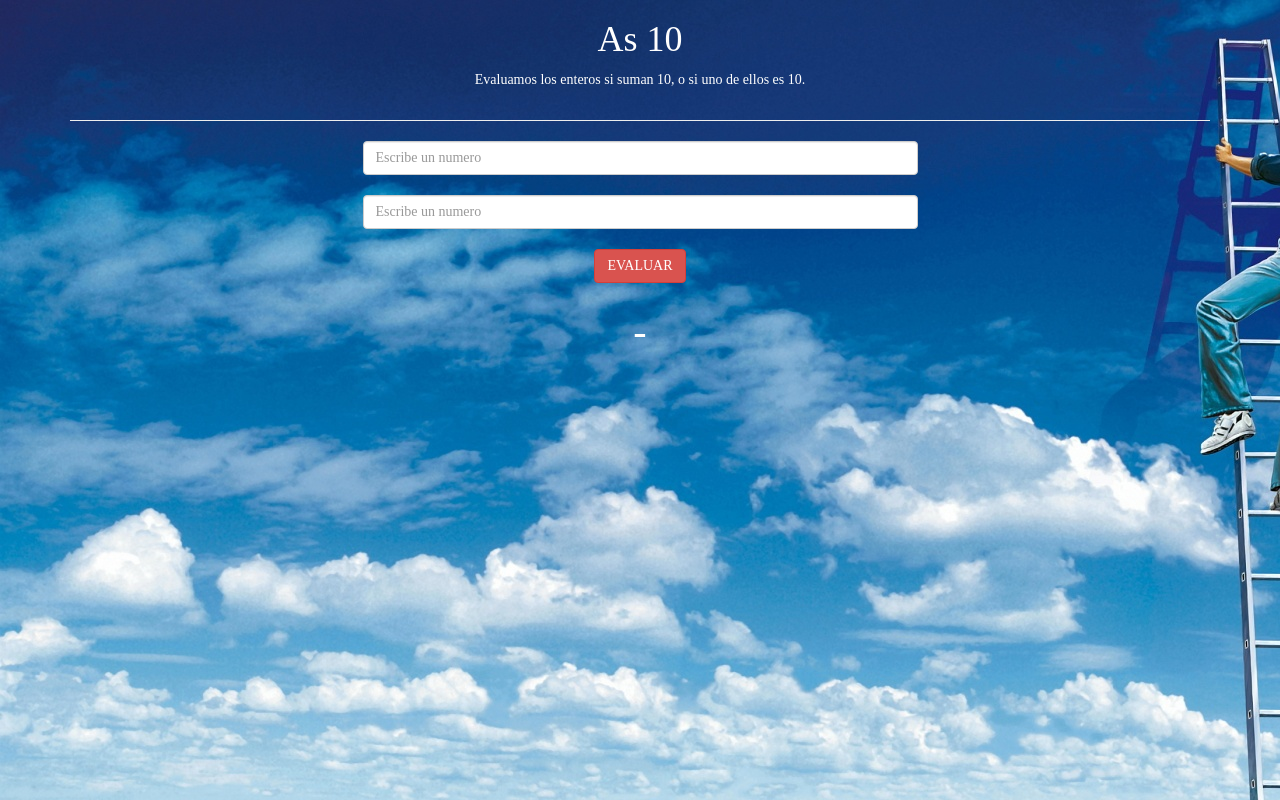
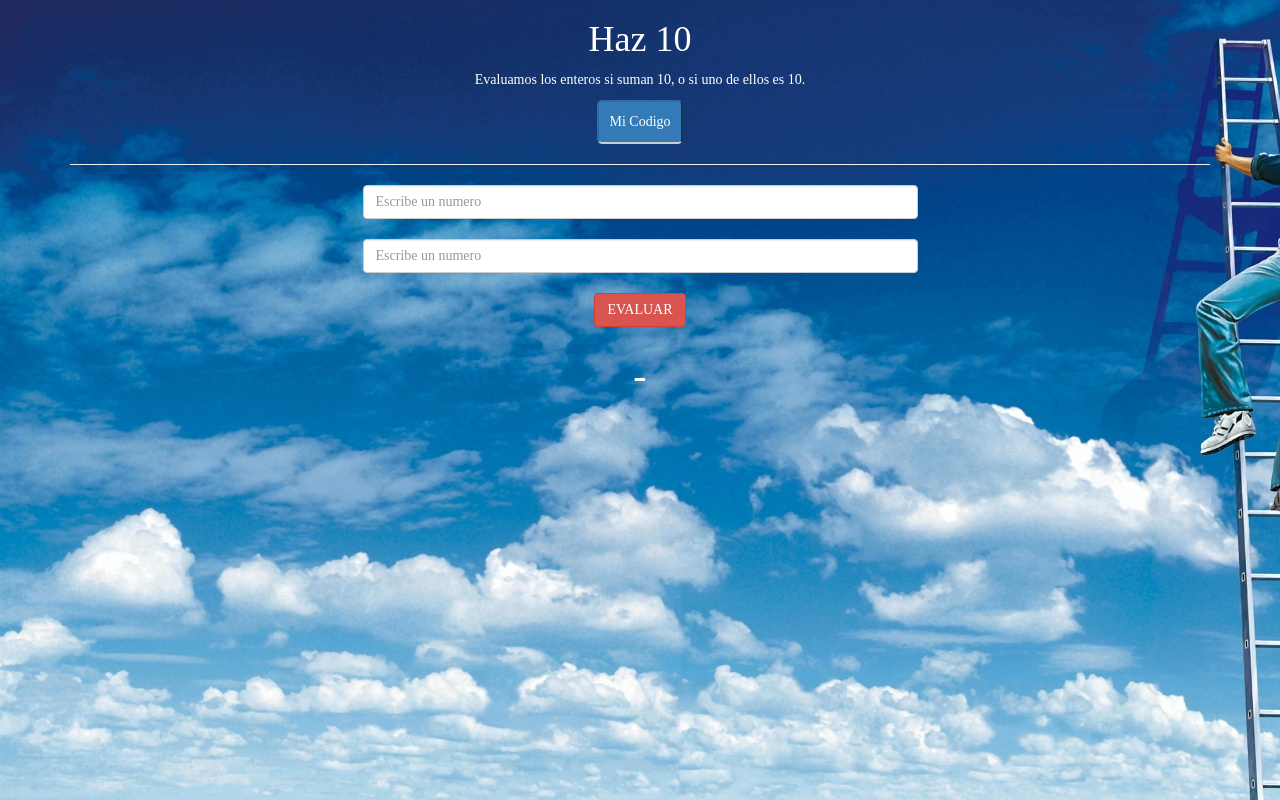
Before and after one commit to GraceFT/ejercicio10, a plain HTML site: page index.html in a window 1280 px wide. Drawn offline with Linux system fonts and the light colour scheme; a web font is replaced by a local one.

Commit message:
adding button-link-github

```diff
--- a/index.html
+++ b/index.html
@@ -11,8 +11,11 @@
 <body>
    <div class="container">
        <div class="row">
-            <h1 class="text-center"> As 10</h1>
+            <h1 class="text-center"> Haz 10</h1>
             <p class="text-center">Evaluamos los enteros si suman 10, o si uno de ellos es 10.  </p>
+            <div class="but text-center">
+                <button class="btn-primary"><a href="https://github.com/GraceFT/ejercicio10">Mi Codigo</a></button>
+            </div>
        </div>
        <hr>
         <div class="row">
--- a/maindesign.css
+++ b/maindesign.css
@@ -6,3 +6,12 @@ body{
     font-family: "Arima Madurai";
 }
 h1, p{color: #fff;}
+.but button{
+    border-bottom: 2px solid #ccc;
+    padding: 10px;
+    border-radius: 5px;
+}
+.but a{
+    color: #fff;
+    text-decoration: none;
+}
```
